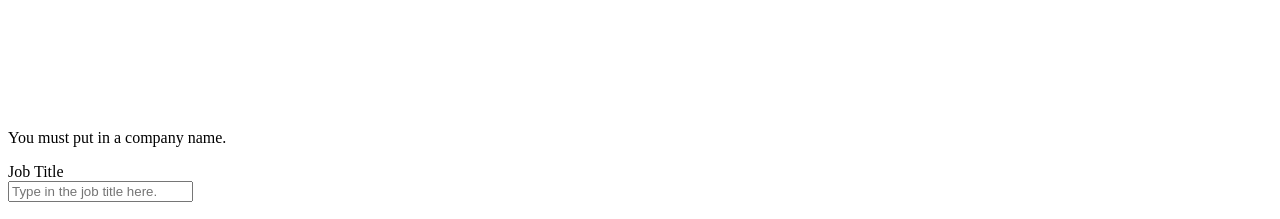
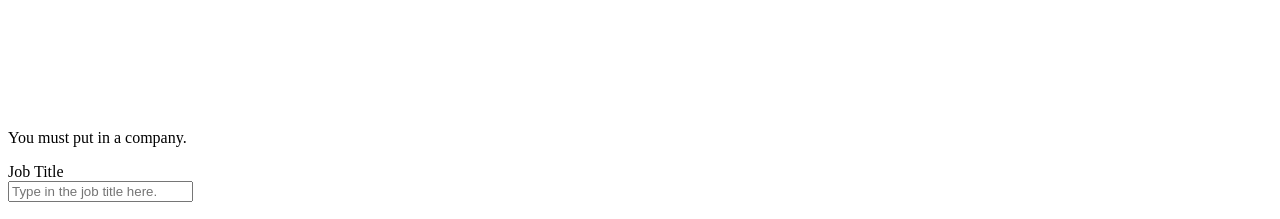
Before and after one commit to jigglyPuffPTRI3/wigglyTuff, a Next.js app: page /postInterview in a window 1280 px wide. Shown: the part 1700-1919 px from the top of the page. Built offline with nearby package versions, Linux system fonts and the light colour scheme.

Commit message:
updated color and alignment

```diff
--- a/components/postInterview/company.js
+++ b/components/postInterview/company.js
@@ -26,7 +26,7 @@ export default function Company() {
         </div>
       </div>
       <p className="mt-2 text-sm text-red-600" id="email-error">
-        You must put in a company name.
+        You must put in a company.
       </p>
     </div>
   );
--- a/pages/postInterview.js
+++ b/pages/postInterview.js
@@ -8,7 +8,7 @@ import Salary from '../components/postInterview/salaryRange';
 export default function PostInterview() {
   return (
     <div className="flex items-center justify-center h-screen">
-      <div className="flex flex-col w-2/3 px-5 py-2 bg-red-300 divide-y divide-red-500 rounded-lg">
+      <div className="flex flex-col w-2/3 px-5 py-2 bg-gray-300 divide-y divide-gray-500 rounded-lg">
         <JobType />
         <Languages />
         <Location />
```
